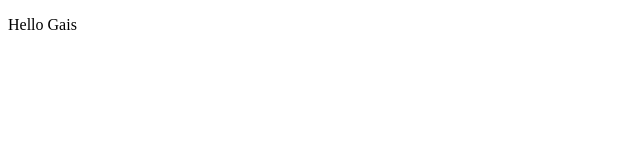
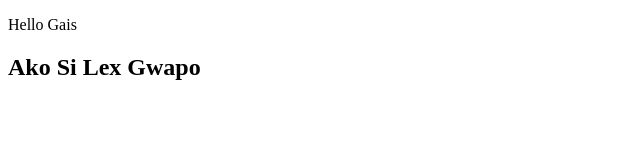
Before and after one commit to Xel-na/HTML_only, a plain HTML site: page Bonotan.html in a window 1280 px wide. Shown: the whole page, without its empty margins (0-640 px from the left). Drawn offline with Linux system fonts and the light colour scheme.

Commit message:
updated website

```diff
--- a/Bonotan.html
+++ b/Bonotan.html
@@ -3,10 +3,11 @@
 <head>
     <meta charset="UTF-8">
     <meta name="viewport" content="width=device-width, initial-scale=1.0">
-    <title>Xel Visual.com</title>
+    <title>Xel Visual.com - Change 1</title>
 </head>
 <body>
     <p>Hello Gais</p>
+    <h2>Ako Si Lex Gwapo</h2>
 
 </body>
 </html>
```
